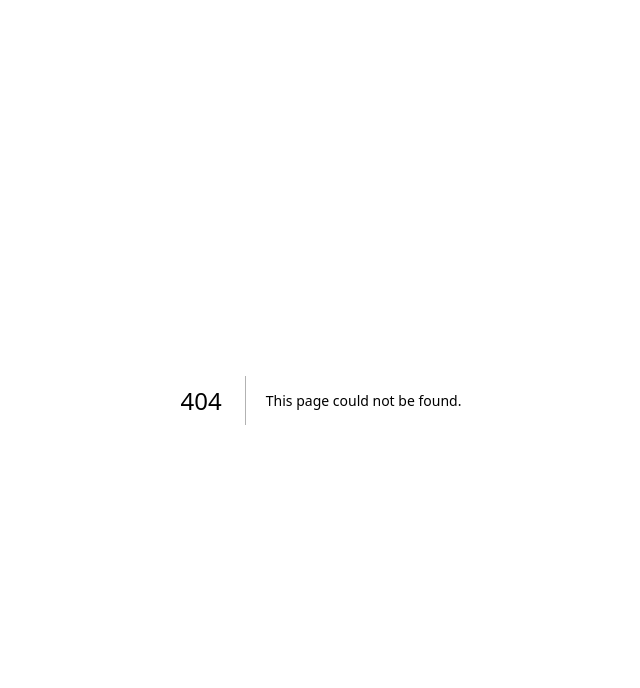
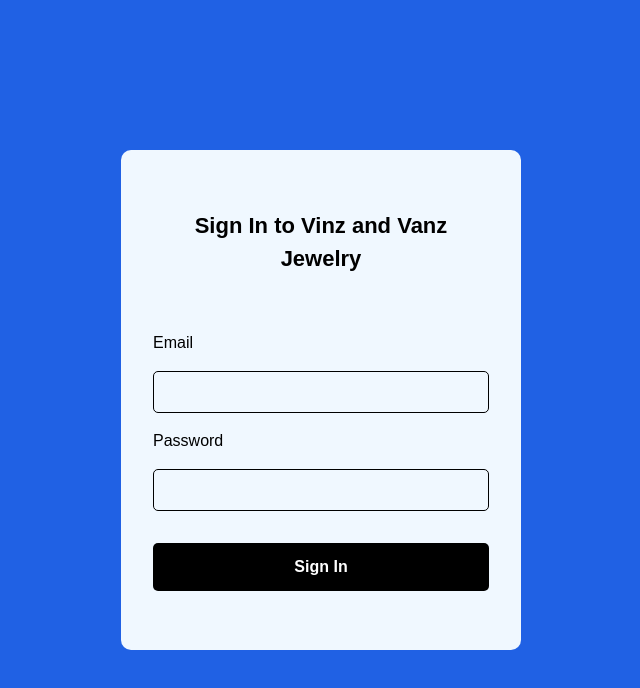
Before and after one commit to mikev-tech/inventory-control-im2, a Next.js app in the folder my-app/: page /signin in a window 1280 px wide. Before the commit this address had no page. Shown: the top 688 px of the page, without its empty margins (319-959 px from the left). Built offline with nearby package versions, Linux system fonts and the light colour scheme.

Commit message:
initial sign in page

```diff
--- /dev/null
+++ b/my-app/src/app/(auth)/signin/page.tsx
@@ -0,0 +1,21 @@
+import styles from './signin.module.css';
+import React from 'react';
+
+export default function SignIn() {
+  return (
+    <div className={styles.container}>
+      <div className={styles.formContainer}>
+        <form className={styles.form}>
+          <h1 className={styles.formHeader}>Sign In to Vinz and Vanz Jewelry</h1>
+          <label>Email</label>
+          <input type="email" required />
+
+          <label>Password</label>
+          <input type="password" required />
+
+          <button type="submit">Sign In</button>
+        </form>
+      </div>
+    </div>
+  );
+}
--- /dev/null
+++ b/my-app/src/app/(auth)/signin/signin.module.css
@@ -0,0 +1,60 @@
+.container {
+  min-height: 100vh;
+  display: flex;
+  align-items: center;
+  justify-content: center;
+  background-color: #2061e4;
+  padding: 1rem;
+  color: black;
+}
+
+.formContainer {
+  width: 400px;
+  height: 500px;
+  background-color: aliceblue;
+  display: flex;
+  justify-content: center;
+  align-items: center;
+  border-radius: 10px;
+}
+
+.form {
+  display: flex;
+  flex-direction: column;
+  gap: 1rem;
+  width: 100%;
+  padding: 2rem;
+}
+
+.form label {
+  font-weight: 500;
+}
+
+.form input {
+  padding: 0.5rem;
+  border: 1px solid black;
+  border-radius: 5px;
+}
+
+.form button {
+  margin-top: 1rem;
+  padding: 0.75rem;
+  background-color: black;
+  color: white;
+  border: none;
+  border-radius: 5px;
+  font-weight: bold;
+  cursor: pointer;
+}
+
+.form button:hover {
+  background-color: #333;
+}
+
+.formHeader{
+    margin-bottom: 40px;
+
+    font-weight: bold;
+    font-size: 22px;
+    text-align: center;
+}
```
